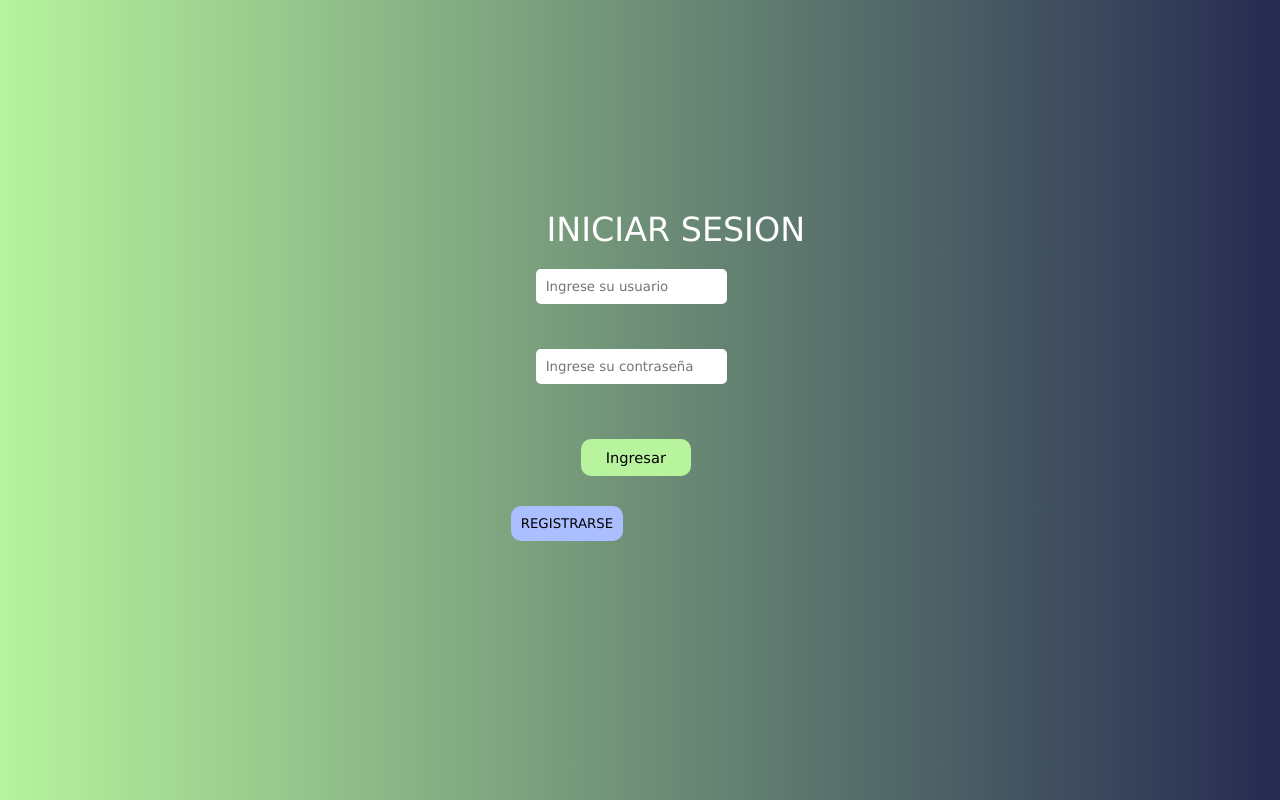
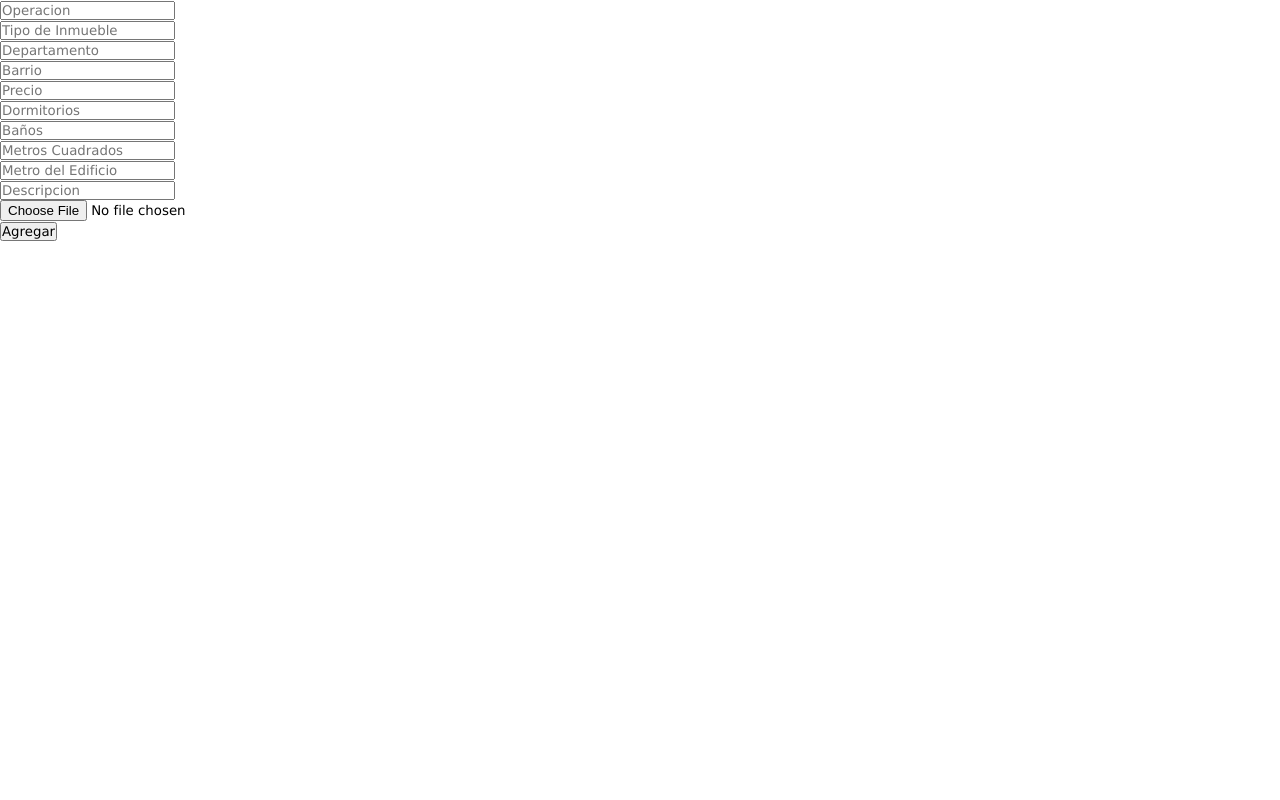
Before and after one commit to sabrinamato/inmobiliariaFront, a React (Create React App) app in the folder proyecto-final/: page / in a window 1280 px wide. Built offline with nearby package versions, Linux system fonts and the light colour scheme.

Commit message:
nueva publi

```diff
--- a/proyecto-final/src/App.js
+++ b/proyecto-final/src/App.js
@@ -6,24 +6,16 @@ import Home from "./routes/Home";
 import Registro from './routes/Registro'
 import {Routes } from 'react-router';
 
+import AgregarPublicacion from './components/AgregarPublicacion'
+
 
 
 
 function App() {
   return (
     <>
-    <LoginComp/>
-{/*
 
-     <Router>
-      <Routes>
-        <Route path="/" element={LoginComp}></Route>
-        <Route path="/home" element={Home}></Route>
-        <Route path="/registro" element={Registro}></Route>
-      </Routes>
-      </Router>
- */}
-
+<AgregarPublicacion/>
 
     </>
   );
--- a/proyecto-final/src/components/agregarPublicacion.jsx
+++ b/proyecto-final/src/components/agregarPublicacion.jsx
@@ -1,72 +1,131 @@
-/* import React, { useState } from 'react'
-import {nuevaPublicacion} from '../API/rule_crearPublicacion'
+import React from 'react'
+import {nuevaPubli} from '../API/rule_nuevaPubli'
+import { useState } from 'react';
 
-function agregarPublicacion() {
+function AgregarPublicacion() {
 
-    const [id, setId] = useState("");
+
+
     const [operacion, setOpreacion] = useState("");
     const [tipoInmueble, setTipoInmueble] = useState("");
     const [departamento, setDepartamento] = useState("");
     const [barrio, setBarrio] = useState("");
     const [precio, setPrecio] = useState("");
     const [dormitorios, setDormitorios] = useState("");
-    const [banios, setBanios] = useState("");
+    const [baños, setBaños] = useState("");
     const [metrosCuadrados, setMetrosCuadrados] = useState("");
     const [metroEdificio, setMetroEdificio] = useState("");
     const [descripcion, setDescripcion] = useState("");
     const [foto, setFoto] = useState("");
+    const [texto, setTexto] = useState("")
 
+    const onSubmitPublicacion = (e) => {
+        e.preventDefault();
+        const publicacion = {  operacion: operacion, tipoInmueble:tipoInmueble, departamento:departamento,
+        barrio:barrio, precio:precio, dormitorios:dormitorios, baños:baños, metrosCuadrados:metrosCuadrados, metroEdificio:metroEdificio,
+        descripcion:descripcion, foto:foto, }
+        if (e.target[11].checked){
+          setTexto('Agregando nueva publicación')
+          nuevaPubli(publicacion).then((response) => {
+            setTexto('Nueva publicación agregada exitosamente');
+          })
+        }
 
+    }
+    const onChangeValueOperacion = (e) => {
+        setOpreacion(e.target.value);
+      };
+      const onChangeValueTipoInmueble = (e) => {
+        setTipoInmueble(e.target.value);
+      };
+      const onChangeValueDepartamento= (e) => {
+        setDepartamento(e.target.value);
+      };
+      const onChangeValueBarrio = (e) => {
+        setBarrio(e.target.value);
+      };
+      const onChangeValuePrecio = (e) => {
+        setPrecio(e.target.value);
+      };
+      const onChangeValueDormitorios = (e) => {
+        setDormitorios(e.target.value);
+      };
+      const onChangeValueBaños = (e) => {
+        setBaños(e.target.value);
+      };
+      const onChangeValueMetrosCuadrados = (e) => {
+        setMetrosCuadrados(e.target.value);
+      };
+      const onChangeValueMetrosEdificio = (e) => {
+        setMetroEdificio(e.target.value);
+      };
+      const onChangeValueDescripcion = (e) => {
+        setDescripcion(e.target.value);
+      };
+      const onChangeValueFoto = (e) => {
+        setFoto(e.target.value);
+      };
 
 
     return (
-        <div className ="nuevaPublicacion">
-        <form className = "formSubmit" onSubmit={} >
-            <div className ="formSubmitDiv"><label className = "formLabel" htmlFor="id">id:</label>
-            <input className = "formInput" onChange={onChangeValueId} value={id} required placeholder = "id" type ="text" name="id"/></div>
-            <div className ="formSubmitDiv"><label className = "formLabel" htmlFor="nombre">Nombre:</label>
-            <input className = "formInput" onChange={onChangeValueNombre} value={nombre} required placeholder = "Nombre"type ="text" name="nombre"/></div>
-            <div className ="formSubmitDiv"><label className = "formLabel" htmlFor="especialidad">Especialidad:</label>
-            <input className = "formInput" onChange={onChangeValueEspecialidad} value={especialidad} required placeholder = "Especialidad"type ="text" name="especalidad"/></div>
-            <div className ="formSubmitDiv"><label className = "formLabel" htmlFor="edad">Edad:</label>
-            <input className = "formInput" onChange={onChangeValueEdad} value={edad} required placeholder = "Edad"type ="text" name="edad"/></div>
-            <div className ="formSubmitDiv"><label className = "formLabel" htmlFor="altura">Altura:</label>
-            <input className = "formInput" onChange={onChangeValueAltura} value={altura} required placeholder = "Altura"type ="text" name="altura"/></div>
-            <div className ="formSubmitDiv"><label className = "formLabel" htmlFor="peso">Peso:</label>
-            <input className = "formInput" onChange={onChangeValuePeso} value={peso} required placeholder = "Peso"type ="text" name="peso"/></div>
-            <div className ="formSubmitDiv"><label className = "formLabel" htmlFor="nacionalidad">Nacionalidad:</label>
-            <input className = "formInput" onChange={onChangeValueNacionalidad} value={nacionalidad} required placeholder = "Nacionalidad"type ="text" name="nacionalidad"/></div>
-            <div className ="formSubmitDiv"><label className = "formLabel" htmlFor="record_personal">Record Personal:</label>
-            <input className = "formInput" onChange={onChangeValueRecord} value={record} required placeholder = "Record Personal"type ="text" name="record_personal"/></div>
-            <div className ="formSubmitDiv"><label className = "formLabel" htmlFor="descripcion">Descripcion:</label>
-            <input className = "formInput" onChange={onChangeValueDescripcion} value={descripcion} required placeholder = "Descripcion"type ="text" name="descripcion"/></div>
-            <div className ="formSubmitDiv"><label className = "formLabel" htmlFor="energia">Energia:</label>
-            <input className = "formInput" onChange={onChangeValueEnergia} value={energia} required placeholder = "Energia"type ="text" name="energia"/></div>
-            <div className ="formSubmitDiv"><label className = "formLabel" htmlFor="fuerza">Fuerza:</label>
-            <input className = "formInput" onChange={onChangeValueFuerza} value={fuerza} required placeholder = "Fuerza"type ="text" name="fuerza"/></div>
-            <div className ="formSubmitDiv"><label className = "formLabel" htmlFor="resistencia">Resistencia:</label>
-            <input className = "formInput" onChange={onChangeValueResistencia} value={resistencia} required placeholder = "Resistencia"type ="text" name="resistencia"/></div>
-            <div className ="formSubmitDiv"><label className = "formLabel" htmlFor="agilidad">Agilidad:</label>
-            <input className = "formInput" onChange={onChangeValueAgilidad} value={agilidad} required placeholder = "Agilidad"type ="text" name="agilidad"/></div>
-            <div className ="formSubmitDiv"><label className = "formLabel" htmlFor="lesiones">Lesiones:</label>
-            <input className = "formInput" onChange={onChangeValueLesiones} value={lesiones} required placeholder = "Lesiones"type ="text" name="lesiones"/></div>
-            <div className ="formSubmitDiv"><label className = "formLabel" htmlFor="dedicacion">Dedicacion:</label>
-            <input className = "formInput" onChange={onChangeValueDedicacion} value={dedicacion} required placeholder = "Dedicacion"type ="text" name="dedicacion"/></div>
-            <div className ="formSubmitDiv"><label className = "formLabel" htmlFor="profesionalsmo">Profesionalismo:</label>
-            <input className = "formInput" onChange={onChangeValueProfesionalismo} value={profesionalismo} required placeholder = "Profesionalismo"type ="text" name="profesionalismo"/></div>
-            <div className ="formSubmitDiv"><label className = "formLabel" htmlFor="image">Imagen:</label>
-            <input className = "formInput" onChange={onChangeValueImagen} value={imagen} required placeholder = "Imagen"type ="text" name="image"/></div>
-            <div className ="formSubmitDiv"><label className ="formLabel" htmlFor="tipo">Crear Nuevo</label>
-            <input className ="" type="radio" name="Update or Create" value='Crear'/>
-            <label className ="formLabel" htmlFor="tipo">Hacer update</label>
-            <input className ="" type="radio" name="Update or Create" value='Update'/>
-              </div>
-            <button id="btn-neon" type="submit" name="crear" value="crear">
-                Submit
-            </button>
-            </form>
+        <>
+            <div className="nuevaPublicacion">
+                <form  >
+
+
+                    <div className="formtDiv" onSubmit={onSubmitPublicacion}>
+                        <label className="formLabel" htmlFor="operacion"></label>
+                        <input className="formInput" onChange={onChangeValueOperacion}  value={tipoInmueble}  required placeholder="Operacion" type="text" name="operacion" />
+                    </div>
+                    <div className="formtDiv">
+                        <label className="formLabel" htmlFor="tipoInmueble"></label>
+                        <input className="formInput"  onChange={onChangeValueTipoInmueble}  value={departamento} required placeholder="Tipo de Inmueble" type="text" name="tipoInmueble" />
+                    </div>
+                    <div className="formtDiv">
+                        <label className="formLabel" htmlFor="departamento"></label>
+                        <input className="formInput"  onChange={onChangeValueDepartamento}  value={barrio}  required placeholder="Departamento" type="text" name="departamento" />
+                    </div>
+
+                    <div className="formtDiv">
+                        <label className="formLabel" htmlFor="barrio"></label>
+                        <input className="formInput"  onChange={onChangeValueBarrio} value={precio} required placeholder="Barrio" type="text" name="barrio" />
+                    </div>
+                    <div className="formtDiv">
+                        <label className="formLabel" htmlFor="precio"></label>
+                        <input className="formInput"  onChange={onChangeValuePrecio} value={dormitorios}  required placeholder="Precio" type="text" name="precio" />
+                    </div>
+                    <div className="formtDiv">
+                        <label className="formLabel" htmlFor="dormitorios"></label>
+                        <input className="formInput"  onChange={onChangeValueDormitorios} value={baños}   required placeholder="Dormitorios" type="text" name="dormitorios" />
+                    </div>
+                    <div className="formtDiv">
+                        <label className="formLabel" htmlFor="baños"></label>
+                        <input className="formInput"  onChange={onChangeValueBaños} value={metrosCuadrados}  required placeholder="Baños" type="text" name="baños" />
+                    </div>
+                    <div className="formtDiv">
+                        <label className="formLabel" htmlFor="metrosCuadrados"></label>
+                        <input className="formInput"  onChange={onChangeValueMetrosCuadrados } value={metroEdificio} required placeholder="Metros Cuadrados" type="text" name="metrosCuadrados" />
+                    </div>
+                    <div className="formtDiv">
+                        <label className="formLabel" htmlFor="metroEdificio"></label>
+                        <input className="formInput"  onChange={onChangeValueMetrosEdificio} value={descripcion}  required placeholder="Metro del Edificio" type="text" name="metroEdificio" />
+                    </div>
+                    <div className="formtDiv">
+                        <label className="formLabel" htmlFor="descripcion"></label>
+                        <input className="formInput"  onChange={onChangeValueDescripcion} value={descripcion}  required placeholder="Descripcion" type="text" name="descripcion" />
+                    </div>
+                    <div className="formDiv">
+                        <label className="formLabel" htmlFor="foto"></label>
+                        <input className="formInput"  onChange={onChangeValueFoto} value={foto}  required placeholder="Agregar foto" type="file" name="foto" />
+                    </div>
+
+                    <button id="boton" type="submit" name="crear" value="crear">
+                        Agregar
+                    </button>
+                </form>
             </div>
-  )
+        </>
+    )
 }
 
-export default agregarPublicacion */
+export default AgregarPublicacion
```
Also changed, not shown: proyecto-final/src/API/nuevaPubli.jsx (added, +11 -0 lines), proyecto-final/src/API/rule_crearPublicacion.jsx (deleted, +0 -11 lines).
